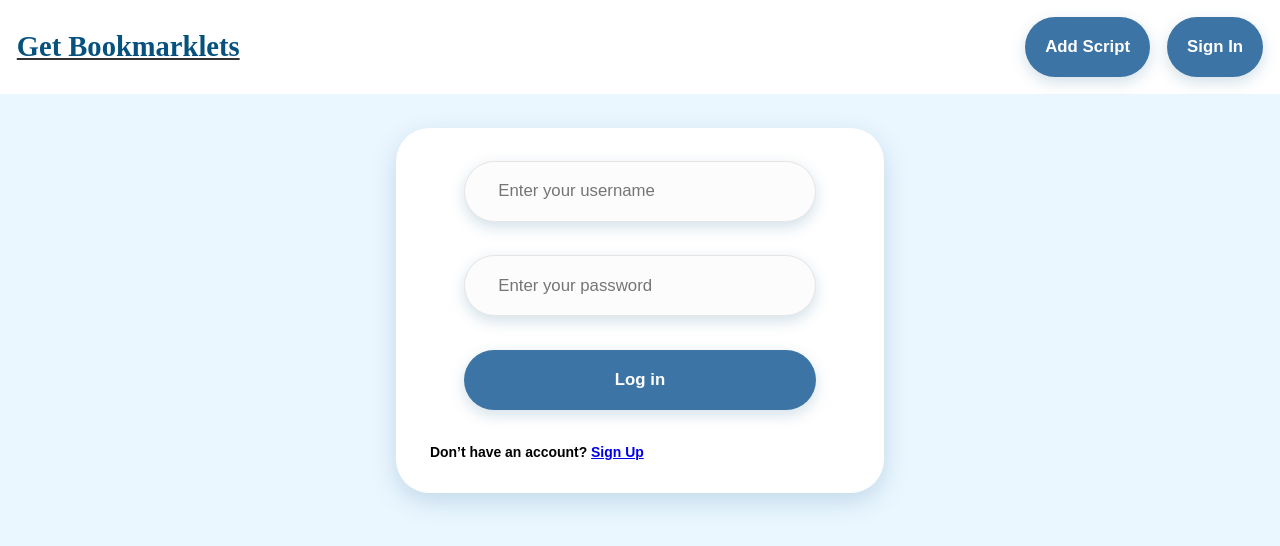
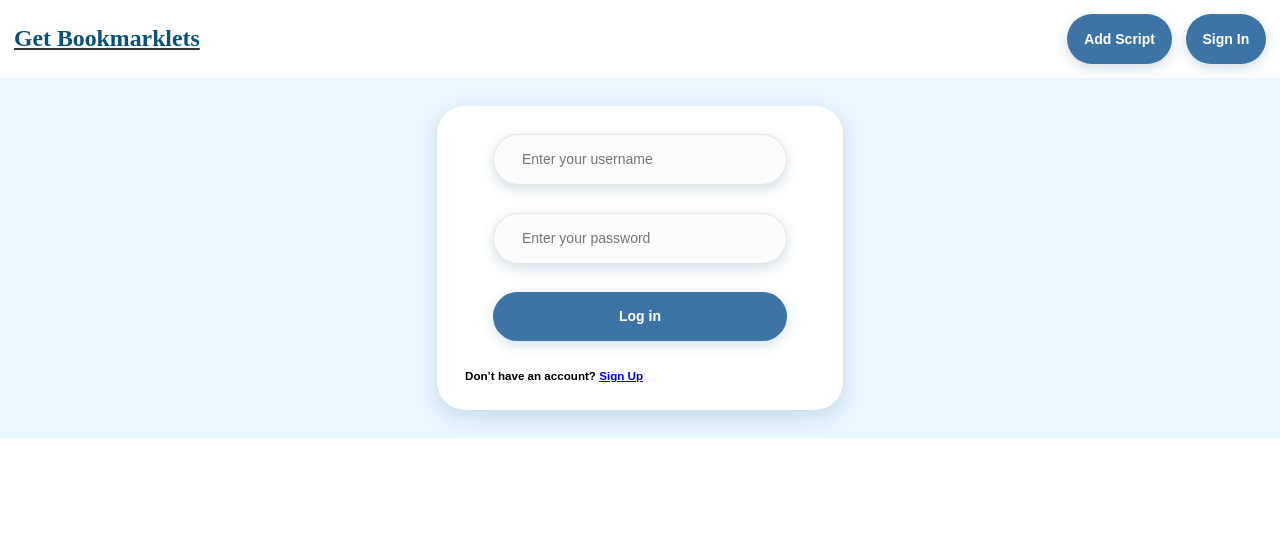
Before and after one commit to madacol/getbookmarklets, a SvelteKit app: page /login in a window 1280 px wide. Shown: the top 546 px of the page. Built offline with nearby package versions, Linux system fonts and the light colour scheme; no server answers.

Commit message:
styles, removed fixed header and footer

```diff
--- a/src/app.html
+++ b/src/app.html
@@ -6,7 +6,7 @@
 
         <style>
             html {
-                font-size: calc(12px + 0.6vmin);
+                font-size: 14px;
             }
             body {
                 margin: 0;
@@ -14,8 +14,7 @@
                 font-family: DM Sans , sans-serif;
                 display: flex;
                 flex-direction: column;
-                height: 100vh;
-                min-height: 400px;
+                min-height: 100vh;
                 align-items: stretch;
                 --primary-color: #3d74a6;
                 --primary-hover-color: #1d5b96;
--- a/src/routes/+layout.svelte
+++ b/src/routes/+layout.svelte
@@ -137,8 +137,6 @@
     }
 
     #content {
-      overflow: auto;
-      flex-grow: 1;
       background: #EBF7FF;
       padding: 2rem;
     }
--- a/src/routes/scripts/Script.svelte
+++ b/src/routes/scripts/Script.svelte
@@ -82,8 +82,6 @@
     article {
         display: flex;
         flex-direction: column;
-        border-radius: 3em;
-        padding: 2rem;
         gap: 1.5rem;
         max-width: 100vw;
         min-width: max(60vw, 25rem);
```
